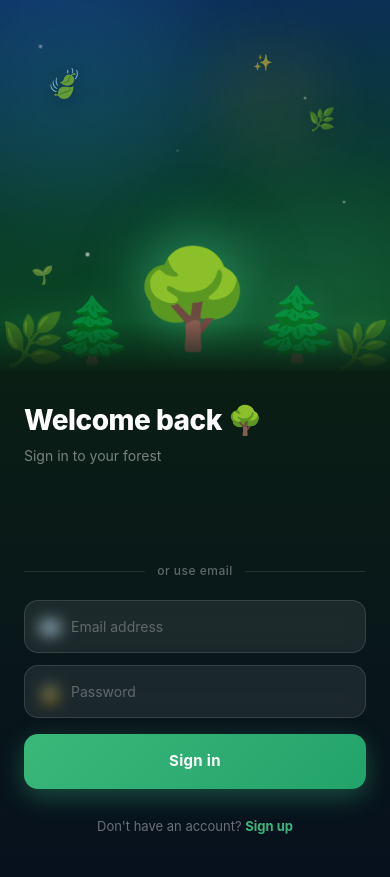
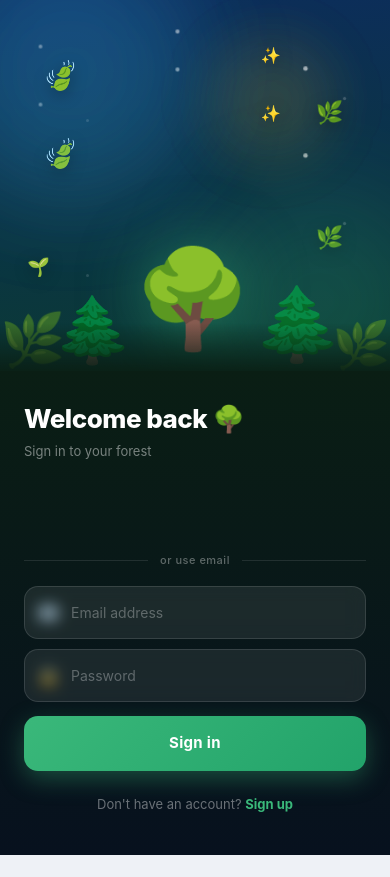
Before and after one commit to TheStormKingG/mytrees, a React (Vite) app: page /mytrees/auth in a window 390 px wide. After the commit the page ends 855 px from the top, so only its background shows below. Built offline with nearby package versions, Linux system fonts and the light colour scheme; no server answers.

Commit message:
feat: responsive auth — full-screen mobile, centered modal card on desktop

```diff
--- a/src/pages/Auth.tsx
+++ b/src/pages/Auth.tsx
@@ -46,7 +46,7 @@ export default function Auth() {
       google.accounts.id.renderButton(googleBtnRef.current, {
         theme: 'filled_black',
         size: 'large',
-        width: (googleBtnRef.current.offsetWidth || 320),
+        width: googleBtnRef.current.offsetWidth || 320,
         text: isSignUp ? 'signup_with' : 'continue_with',
         shape: 'pill',
       })
@@ -72,211 +72,306 @@ export default function Auth() {
     setLoading(false)
   }
 
-  return (
-    <div style={{ minHeight: '100vh', display: 'flex', flexDirection: 'column', overflowX: 'hidden' }}>
+  const forestIllustration = (
+    <>
+      {/* Glow orbs */}
+      <div className="auth-orb auth-orb-1" />
+      <div className="auth-orb auth-orb-2" />
+      <div className="auth-orb auth-orb-3" />
 
-      {/* ── Illustration hero ─────────────────────────────────────────── */}
-      <div style={{
-        position: 'relative',
-        height: '44vh', minHeight: 240,
-        background: 'linear-gradient(175deg, #0c2d5c 0%, #0a3d2a 55%, #0c4a1e 100%)',
-        overflow: 'hidden',
-        display: 'flex', alignItems: 'center', justifyContent: 'center',
-      }}>
-        {/* Soft glow orbs */}
-        <div style={{
-          position: 'absolute', top: -60, left: -60, width: 260, height: 260,
-          borderRadius: '50%', background: 'rgba(56,189,248,0.12)', filter: 'blur(50px)',
-        }} />
-        <div style={{
-          position: 'absolute', bottom: -40, right: -40, width: 220, height: 220,
-          borderRadius: '50%', background: 'rgba(58,184,122,0.18)', filter: 'blur(50px)',
-        }} />
-        <div style={{
-          position: 'absolute', top: 40, right: '15%', width: 120, height: 120,
-          borderRadius: '50%', background: 'rgba(250,204,21,0.08)', filter: 'blur(30px)',
-        }} />
+      {/* Twinkling stars */}
+      {[{ l:'10%',t:'12%',d:0 },{ l:'78%',t:'18%',d:0.4 },{ l:'45%',t:'8%',d:0.8 },{ l:'88%',t:'26%',d:1.2 },{ l:'22%',t:'32%',d:1.6 }].map((s,i)=>(
+        <div key={i} className="auth-star" style={{ left:s.l, top:s.t, animationDelay:`${s.d}s` }} />
+      ))}
 
-        {/* Stars / sparkles */}
-        {['10%','78%','45%','88%','22%'].map((left, i) => (
-          <div key={i} style={{
-            position: 'absolute', top: `${12 + i * 14}%`, left,
-            width: i % 2 === 0 ? 3 : 2, height: i % 2 === 0 ? 3 : 2,
-            borderRadius: '50%', background: 'rgba(255,255,255,0.6)',
-            animation: `twinkle ${2 + i * 0.4}s ease-in-out infinite`,
-          }} />
-        ))}
+      {/* Floating leaves */}
+      <span className="auth-leaf" style={{ top:'16%', left:'11%', fontSize:28, animationDuration:'4.2s' }}>🍃</span>
+      <span className="auth-leaf" style={{ top:'26%', right:'12%', fontSize:22, animationDuration:'5s', animationDirection:'reverse' }}>🌿</span>
+      <span className="auth-leaf" style={{ bottom:'24%', left:'7%', fontSize:18, animationDuration:'3.8s', animationDelay:'1s' }}>🌱</span>
+      <span className="auth-leaf" style={{ top:'12%', right:'28%', fontSize:16, animationDuration:'6s', animationDelay:'0.5s' }}>✨</span>
 
-        {/* Floating leaves */}
-        <span style={{
-          position: 'absolute', top: '18%', left: '12%', fontSize: 28, opacity: 0.7,
-          animation: 'floatBob 4.2s ease-in-out infinite',
-          filter: 'drop-shadow(0 4px 8px rgba(0,0,0,0.3))',
-        }}>🍃</span>
-        <span style={{
-          position: 'absolute', top: '28%', right: '14%', fontSize: 22, opacity: 0.6,
-          animation: 'floatBob 5s ease-in-out infinite reverse',
-          filter: 'drop-shadow(0 4px 8px rgba(0,0,0,0.3))',
-        }}>🌿</span>
-        <span style={{
-          position: 'absolute', bottom: '22%', left: '8%', fontSize: 18, opacity: 0.5,
-          animation: 'floatBob 3.8s ease-in-out infinite 1s',
-        }}>🌱</span>
-        <span style={{
-          position: 'absolute', top: '14%', right: '30%', fontSize: 16, opacity: 0.5,
-          animation: 'floatBob 6s ease-in-out infinite 0.5s',
-        }}>✨</span>
-
-        {/* Main forest scene */}
-        <div style={{
-          position: 'absolute', bottom: -4, left: 0, right: 0,
-          display: 'flex', justifyContent: 'center', alignItems: 'flex-end',
-          gap: 0, padding: '0 12px',
-        }}>
-          <span style={{ fontSize: 52, opacity: 0.55, marginBottom: -4, marginRight: -12, filter: 'drop-shadow(0 -4px 12px rgba(58,184,122,0.3))' }}>🌿</span>
-          <span style={{ fontSize: 64, opacity: 0.65, marginBottom: -2, filter: 'drop-shadow(0 -6px 16px rgba(58,184,122,0.25))' }}>🌲</span>
-          <span style={{ fontSize: 96, filter: 'drop-shadow(0 0 32px rgba(58,184,122,0.5)) drop-shadow(0 -8px 24px rgba(58,184,122,0.3))', animation: 'floatBob 4s ease-in-out infinite' }}>🌳</span>
-          <span style={{ fontSize: 72, opacity: 0.65, marginBottom: -2, filter: 'drop-shadow(0 -6px 16px rgba(58,184,122,0.25))' }}>🌲</span>
-          <span style={{ fontSize: 46, opacity: 0.55, marginBottom: -4, marginLeft: -10, filter: 'drop-shadow(0 -4px 12px rgba(58,184,122,0.3))' }}>🌿</span>
-        </div>
-
-        {/* Ground mist */}
-        <div style={{
-          position: 'absolute', bottom: 0, left: 0, right: 0, height: 48,
-          background: 'linear-gradient(0deg, rgba(10,30,20,0.9) 0%, transparent 100%)',
-        }} />
+      {/* Trees */}
+      <div className="auth-trees">
+        <span style={{ fontSize:52, opacity:0.55, marginBottom:-4, marginRight:-12 }}>🌿</span>
+        <span style={{ fontSize:64, opacity:0.65, marginBottom:-2 }}>🌲</span>
+        <span className="auth-leaf" style={{ fontSize:96, position:'static', animationDuration:'4s', filter:'drop-shadow(0 0 32px rgba(58,184,122,0.5))' }}>🌳</span>
+        <span style={{ fontSize:72, opacity:0.65, marginBottom:-2 }}>🌲</span>
+        <span style={{ fontSize:46, opacity:0.55, marginBottom:-4, marginLeft:-10 }}>🌿</span>
       </div>
 
-      {/* ── Form panel ───────────────────────────────────────────────── */}
-      <div style={{
-        flex: 1,
-        background: 'linear-gradient(180deg, #0a1e14 0%, #07111e 100%)',
-        padding: '28px 24px 40px',
-        display: 'flex', flexDirection: 'column',
-      }}>
+      {/* Ground fade */}
+      <div className="auth-ground-fade" />
+    </>
+  )
 
-        {/* Heading */}
-        <div style={{ marginBottom: 28 }}>
-          <h1 style={{ fontSize: 28, fontWeight: 800, color: '#ffffff', letterSpacing: -0.5, marginBottom: 4 }}>
-            {isSignUp ? 'Join MyTrees 🌱' : 'Welcome back 🌳'}
-          </h1>
-          <p style={{ fontSize: 14, color: 'rgba(255,255,255,0.45)', fontWeight: 400 }}>
-            {isSignUp ? 'Start your personal forest today' : 'Sign in to your forest'}
-          </p>
-        </div>
+  return (
+    <>
+      <style>{`
+        /* ── Auth page ───────────────────────────────────────────── */
+        .auth-root {
+          min-height: 100vh;
+          position: relative;
+          background: linear-gradient(175deg, #0c2d5c 0%, #0a3d2a 55%, #0c4a1e 100%);
+          overflow: hidden;
+        }
 
-        {/* Google Sign-In */}
-        <div ref={googleBtnRef} style={{ width: '100%', marginBottom: 20, minHeight: 48 }} />
+        /* Full-screen background illustration (desktop) */
+        .auth-bg {
+          position: absolute;
+          inset: 0;
+          overflow: hidden;
+        }
 
-        {/* Divider */}
-        <div style={{ display: 'flex', alignItems: 'center', gap: 12, marginBottom: 20 }}>
-          <div style={{ flex: 1, height: 1, background: 'rgba(255,255,255,0.1)' }} />
-          <span style={{ fontSize: 12, color: 'rgba(255,255,255,0.35)', fontWeight: 500, letterSpacing: 0.5 }}>
-            or use email
-          </span>
-          <div style={{ flex: 1, height: 1, background: 'rgba(255,255,255,0.1)' }} />
-        </div>
+        /* ── Illustration pieces ─────── */
+        .auth-orb {
+          position: absolute;
+          border-radius: 50%;
+          pointer-events: none;
+        }
+        .auth-orb-1 { top:-60px; left:-60px; width:260px; height:260px; background:rgba(56,189,248,0.12); filter:blur(50px); }
+        .auth-orb-2 { bottom:-40px; right:-40px; width:220px; height:220px; background:rgba(58,184,122,0.18); filter:blur(50px); }
+        .auth-orb-3 { top:40px; right:15%; width:120px; height:120px; background:rgba(250,204,21,0.08); filter:blur(30px); }
 
-        {/* Email / password form */}
-        <form onSubmit={handleSubmit} style={{ display: 'flex', flexDirection: 'column', gap: 12 }}>
+        .auth-star {
+          position: absolute;
+          width: 3px; height: 3px;
+          border-radius: 50%;
+          background: rgba(255,255,255,0.6);
+          animation: twinkle 2s ease-in-out infinite;
+        }
 
-          {/* Email input */}
-          <div style={{ position: 'relative' }}>
-            <span style={{
-              position: 'absolute', left: 16, top: '50%', transform: 'translateY(-50%)',
-              fontSize: 16, pointerEvents: 'none',
-            }}>📧</span>
-            <input
-              type="email" placeholder="Email address"
-              value={email} onChange={e => setEmail(e.target.value)} required
-              style={{
-                width: '100%', padding: '15px 16px 15px 46px',
-                background: 'rgba(255,255,255,0.08)',
-                border: '1px solid rgba(255,255,255,0.12)',
-                borderRadius: 14, fontSize: 14,
-                color: '#ffffff', outline: 'none',
-                boxSizing: 'border-box',
-                backdropFilter: 'blur(8px)',
-                transition: 'border-color 0.2s, background 0.2s',
-              }}
-              onFocus={e => { e.currentTarget.style.borderColor = 'rgba(58,184,122,0.6)'; e.currentTarget.style.background = 'rgba(255,255,255,0.11)' }}
-              onBlur={e => { e.currentTarget.style.borderColor = 'rgba(255,255,255,0.12)'; e.currentTarget.style.background = 'rgba(255,255,255,0.08)' }}
-            />
-          </div>
+        .auth-leaf {
+          position: absolute;
+          pointer-events: none;
+          animation: floatBob 4s ease-in-out infinite;
+          filter: drop-shadow(0 4px 8px rgba(0,0,0,0.3));
+        }
 
-          {/* Password input */}
-          <div style={{ position: 'relative' }}>
-            <span style={{
-              position: 'absolute', left: 16, top: '50%', transform: 'translateY(-50%)',
-              fontSize: 16, pointerEvents: 'none',
-            }}>🔒</span>
-            <input
-              type="password" placeholder="Password"
-              value={password} onChange={e => setPassword(e.target.value)} required
-              style={{
-                width: '100%', padding: '15px 16px 15px 46px',
-                background: 'rgba(255,255,255,0.08)',
-                border: '1px solid rgba(255,255,255,0.12)',
-                borderRadius: 14, fontSize: 14,
-                color: '#ffffff', outline: 'none',
-                boxSizing: 'border-box',
-                backdropFilter: 'blur(8px)',
-                transition: 'border-color 0.2s, background 0.2s',
-              }}
-              onFocus={e => { e.currentTarget.style.borderColor = 'rgba(58,184,122,0.6)'; e.currentTarget.style.background = 'rgba(255,255,255,0.11)' }}
-              onBlur={e => { e.currentTarget.style.borderColor = 'rgba(255,255,255,0.12)'; e.currentTarget.style.background = 'rgba(255,255,255,0.08)' }}
-            />
-          </div>
+        .auth-trees {
+          position: absolute;
+          bottom: -4px; left: 0; right: 0;
+          display: flex;
+          align-items: flex-end;
+          justify-content: center;
+          padding: 0 12px;
+        }
 
-          {error   && <p style={{ fontSize: 12, color: '#f87171', margin: '2px 0' }}>{error}</p>}
-          {message && <p style={{ fontSize: 12, color: '#4ade80', margin: '2px 0' }}>{message}</p>}
+        .auth-ground-fade {
+          position: absolute;
+          bottom: 0; left: 0; right: 0;
+          height: 48px;
+          background: linear-gradient(0deg, rgba(10,30,20,0.9) 0%, transparent 100%);
+        }
 
-          {/* Submit */}
-          <button
-            type="submit" disabled={loading}
-            style={{
-              width: '100%', padding: '16px',
-              background: loading ? 'rgba(58,184,122,0.5)' : 'linear-gradient(135deg, #3ab87a 0%, #22a36a 100%)',
-              border: 'none', borderRadius: 14, cursor: loading ? 'not-allowed' : 'pointer',
-              fontSize: 15, fontWeight: 700, color: '#fff', letterSpacing: 0.3,
-              marginTop: 4,
-              boxShadow: loading ? 'none' : '0 8px 24px rgba(58,184,122,0.35)',
-              transition: 'all 0.2s',
-            }}
-          >
-            {loading ? '…' : isSignUp ? 'Plant your first seed 🌱' : 'Sign in'}
-          </button>
-        </form>
+        /* ── Mobile layout: stacked ─── */
+        .auth-mobile-hero {
+          position: relative;
+          height: 44vh;
+          min-height: 240px;
+          overflow: hidden;
+        }
 
-        {/* Toggle sign up / sign in */}
-        <div style={{ marginTop: 24, textAlign: 'center' }}>
-          <span style={{ fontSize: 13, color: 'rgba(255,255,255,0.4)' }}>
-            {isSignUp ? 'Already have an account? ' : "Don't have an account? "}
-          </span>
-          <button
-            onClick={() => { setIsSignUp(!isSignUp); setError(null); setMessage(null) }}
-            style={{
-              background: 'none', border: 'none', cursor: 'pointer',
-              fontSize: 13, fontWeight: 700, color: '#3ab87a', padding: 0,
-            }}
-          >
-            {isSignUp ? 'Sign in' : 'Sign up'}
-          </button>
-        </div>
-      </div>
+        .auth-form-panel {
+          position: relative;
+          background: linear-gradient(180deg, #0a1e14 0%, #07111e 100%);
+          padding: 28px 24px 40px;
+          flex: 1;
+        }
 
-      {/* Keyframe animations */}
-      <style>{`
+        .auth-content-mobile { display: flex; flex-direction: column; min-height: 100vh; }
+        .auth-content-desktop { display: none; }
+
+        /* ── Desktop layout: centered modal card ─── */
+        @media (min-width: 640px) {
+          .auth-content-mobile  { display: none; }
+          .auth-content-desktop {
+            display: flex;
+            align-items: center;
+            justify-content: center;
+            min-height: 100vh;
+            padding: 32px 24px;
+          }
+
+          .auth-card {
+            width: 100%;
+            max-width: 420px;
+            background: rgba(7, 18, 14, 0.88);
+            backdrop-filter: blur(24px);
+            -webkit-backdrop-filter: blur(24px);
+            border: 1px solid rgba(255,255,255,0.09);
+            border-radius: 28px;
+            box-shadow: 0 32px 80px rgba(0,0,0,0.55), 0 0 0 1px rgba(58,184,122,0.08);
+            padding: 36px 32px 32px;
+            position: relative;
+            z-index: 10;
+          }
+
+          .auth-card-logo {
+            display: flex;
+            align-items: center;
+            gap: 10px;
+            margin-bottom: 24px;
+          }
+        }
+
+        /* ── Inputs ─────────────────────── */
+        .auth-input {
+          width: 100%;
+          padding: 15px 16px 15px 46px;
+          background: rgba(255,255,255,0.08);
+          border: 1px solid rgba(255,255,255,0.12);
+          border-radius: 14px;
+          font-size: 14px;
+          color: #ffffff;
+          outline: none;
+          box-sizing: border-box;
+          backdrop-filter: blur(8px);
+          transition: border-color 0.2s, background 0.2s;
+          font-family: inherit;
+        }
+        .auth-input::placeholder { color: rgba(255,255,255,0.3); }
+        .auth-input:focus {
+          border-color: rgba(58,184,122,0.6);
+          background: rgba(255,255,255,0.11);
+        }
+
+        .auth-btn {
+          width: 100%;
+          padding: 16px;
+          background: linear-gradient(135deg, #3ab87a 0%, #22a36a 100%);
+          border: none;
+          border-radius: 14px;
+          cursor: pointer;
+          font-size: 15px;
+          font-weight: 700;
+          color: #fff;
+          letter-spacing: 0.3px;
+          margin-top: 4px;
+          box-shadow: 0 8px 24px rgba(58,184,122,0.35);
+          transition: all 0.2s;
+          font-family: inherit;
+        }
+        .auth-btn:hover { transform: translateY(-1px); box-shadow: 0 12px 28px rgba(58,184,122,0.45); }
+        .auth-btn:active { transform: translateY(0); }
+        .auth-btn:disabled { opacity: 0.5; cursor: not-allowed; transform: none; }
+
+        /* ── Animations ─────────────────── */
         @keyframes floatBob {
           0%, 100% { transform: translateY(0px); }
           50%       { transform: translateY(-7px); }
         }
         @keyframes twinkle {
           0%, 100% { opacity: 0.2; transform: scale(1); }
-          50%       { opacity: 1;   transform: scale(1.4); }
+          50%       { opacity: 1;   transform: scale(1.5); }
         }
-        input::placeholder { color: rgba(255,255,255,0.3) !important; }
       `}</style>
-    </div>
+
+      <div className="auth-root">
+
+        {/* ── Full-screen background (always rendered, visible on desktop) ── */}
+        <div className="auth-bg">
+          {forestIllustration}
+        </div>
+
+        {/* ── MOBILE layout ── */}
+        <div className="auth-content-mobile">
+          {/* Hero illustration panel */}
+          <div className="auth-mobile-hero">
+            {forestIllustration}
+          </div>
+
+          {/* Form panel */}
+          <div className="auth-form-panel">
+            {formContent({ isSignUp, loading, error, message, email, password, setEmail, setPassword, setIsSignUp, setError, setMessage, handleSubmit, googleBtnRef })}
+          </div>
+        </div>
+
+        {/* ── DESKTOP layout — centered card ── */}
+        <div className="auth-content-desktop">
+          <div className="auth-card">
+            {/* Logo lockup (desktop card only) */}
+            <div className="auth-card-logo">
+              <span style={{ fontSize: 32 }}>🌳</span>
+              <div>
+                <p style={{ fontSize: 20, fontWeight: 800, color: '#fff', lineHeight: 1, letterSpacing: -0.5 }}>MyTrees</p>
+                <p style={{ fontSize: 11, color: 'rgba(255,255,255,0.4)', marginTop: 1 }}>Grow real trees. Earn XP.</p>
+              </div>
+            </div>
+            {formContent({ isSignUp, loading, error, message, email, password, setEmail, setPassword, setIsSignUp, setError, setMessage, handleSubmit, googleBtnRef })}
+          </div>
+        </div>
+
+      </div>
+    </>
   )
 }
+
+// ── Shared form content ──────────────────────────────────────────────────────
+function formContent({
+  isSignUp, loading, error, message,
+  email, password, setEmail, setPassword,
+  setIsSignUp, setError, setMessage,
+  handleSubmit, googleBtnRef,
+}: {
+  isSignUp: boolean; loading: boolean; error: string|null; message: string|null
+  email: string; password: string
+  setEmail: (v:string)=>void; setPassword: (v:string)=>void
+  setIsSignUp: (v:boolean)=>void; setError: (v:string|null)=>void; setMessage: (v:string|null)=>void
+  handleSubmit: (e:React.FormEvent)=>void
+  googleBtnRef: React.RefObject<HTMLDivElement>
+}) {
+  return (
+    <>
+      <div style={{ marginBottom: 24 }}>
+        <h1 style={{ fontSize: 26, fontWeight: 800, color: '#ffffff', letterSpacing: -0.5, marginBottom: 4 }}>
+          {isSignUp ? 'Join MyTrees 🌱' : 'Welcome back 🌳'}
+        </h1>
+        <p style={{ fontSize: 13, color: 'rgba(255,255,255,0.45)' }}>
+          {isSignUp ? 'Start your personal forest today' : 'Sign in to your forest'}
+        </p>
+      </div>
+
+      {/* Google */}
+      <div ref={googleBtnRef} style={{ width: '100%', marginBottom: 18, minHeight: 48 }} />
+
+      {/* Divider */}
+      <div style={{ display:'flex', alignItems:'center', gap:12, marginBottom:18 }}>
+        <div style={{ flex:1, height:1, background:'rgba(255,255,255,0.1)' }} />
+        <span style={{ fontSize:11, color:'rgba(255,255,255,0.35)', fontWeight:500, letterSpacing:0.5 }}>or use email</span>
+        <div style={{ flex:1, height:1, background:'rgba(255,255,255,0.1)' }} />
+      </div>
+
+      {/* Form */}
+      <form onSubmit={handleSubmit} style={{ display:'flex', flexDirection:'column', gap:10 }}>
+        <div style={{ position:'relative' }}>
+          <span style={{ position:'absolute', left:15, top:'50%', transform:'translateY(-50%)', fontSize:15, pointerEvents:'none' }}>📧</span>
+          <input className="auth-input" type="email" placeholder="Email address" value={email} onChange={e=>setEmail(e.target.value)} required />
+        </div>
+        <div style={{ position:'relative' }}>
+          <span style={{ position:'absolute', left:15, top:'50%', transform:'translateY(-50%)', fontSize:15, pointerEvents:'none' }}>🔒</span>
+          <input className="auth-input" type="password" placeholder="Password" value={password} onChange={e=>setPassword(e.target.value)} required />
+        </div>
+
+        {error   && <p style={{ fontSize:12, color:'#f87171', margin:'2px 0' }}>{error}</p>}
+        {message && <p style={{ fontSize:12, color:'#4ade80', margin:'2px 0' }}>{message}</p>}
+
+        <button type="submit" disabled={loading} className="auth-btn">
+          {loading ? '…' : isSignUp ? 'Plant your first seed 🌱' : 'Sign in'}
+        </button>
+      </form>
+
+      {/* Toggle */}
+      <div style={{ marginTop:20, textAlign:'center' }}>
+        <span style={{ fontSize:13, color:'rgba(255,255,255,0.4)' }}>
+          {isSignUp ? 'Already have an account? ' : "Don't have an account? "}
+        </span>
+        <button
+          onClick={() => { setIsSignUp(!isSignUp); setError(null); setMessage(null) }}
+          style={{ background:'none', border:'none', cursor:'pointer', fontSize:13, fontWeight:700, color:'#3ab87a', padding:0, fontFamily:'inherit' }}
+        >
+          {isSignUp ? 'Sign in' : 'Sign up'}
+        </button>
+      </div>
+    </>
+  )
+}
```
